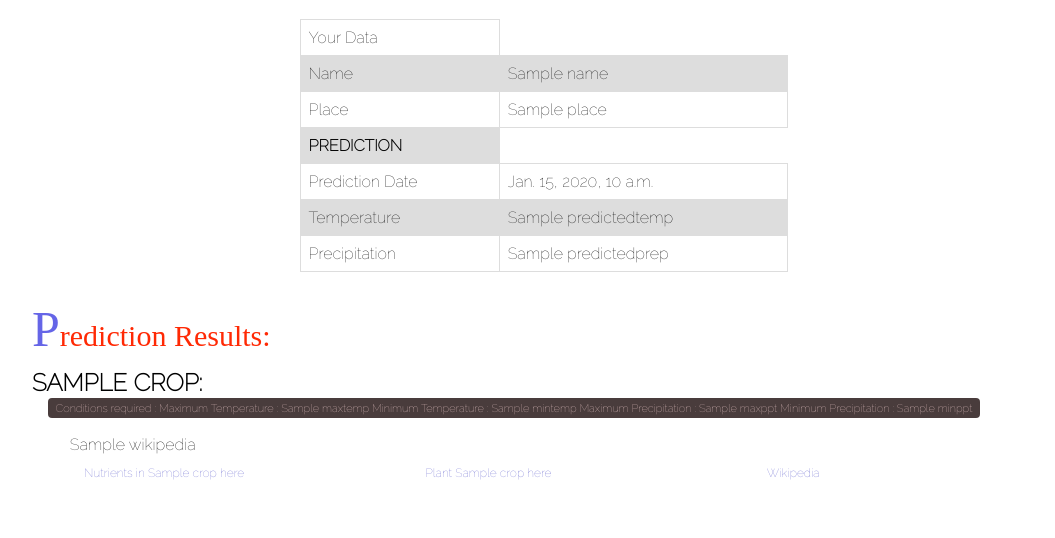
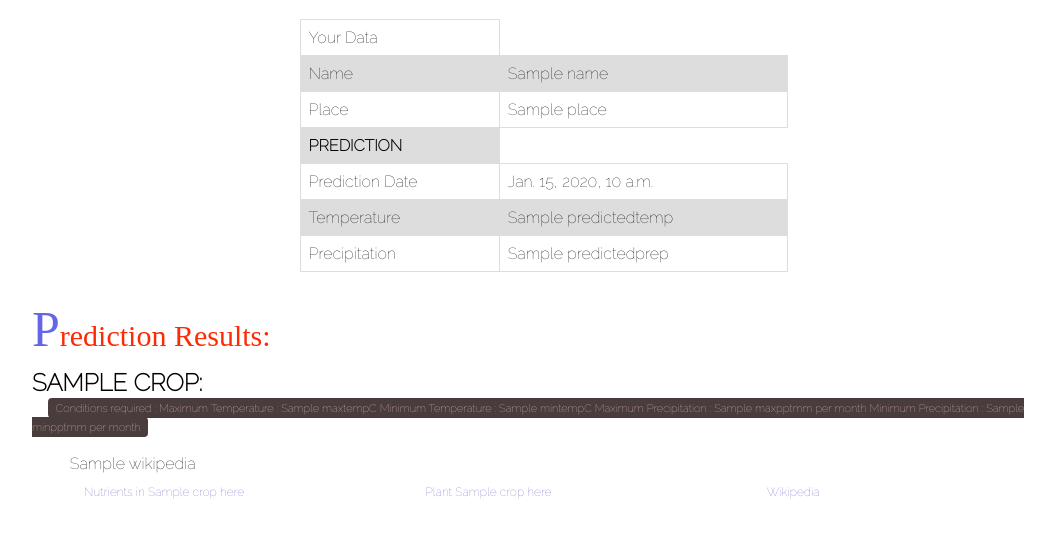
Before and after one commit to n1rjal/Fsociety-SpaceApp, a Django app: template fsociety/templates/fsociety/process.html in a window 1280 px wide. Shown: the top 538 px of the page, without its empty margins (96-1151 px from the left). Run offline with Django 3.2, Linux system fonts and the light colour scheme; the template is opened without the code that fills it: most values are stand-ins (such as "Sample title", 1, 10 or a date in 2020); parts of the project's set-up code (start-up, migrations or seed data) failed here and were passed over.

Commit message:
fixed unit

```diff
--- a/fsociety/templates/fsociety/process.html
+++ b/fsociety/templates/fsociety/process.html
@@ -45,8 +45,8 @@
         <p>
             <span class="smallspan">
                 Conditions required :
-                Maximum Temperature : {{crop.maxtemp}} Minimum Temperature : {{crop.mintemp}}
-                Maximum Precipitation : {{crop.maxppt}} Minimum Precipitation : {{crop.minppt}}
+                Maximum Temperature : {{crop.maxtemp}}C Minimum Temperature : {{crop.mintemp}}C
+                Maximum Precipitation : {{crop.maxppt}}mm per month Minimum Precipitation : {{crop.minppt}}mm per month
             </span>
             <br>
         </p>
```
